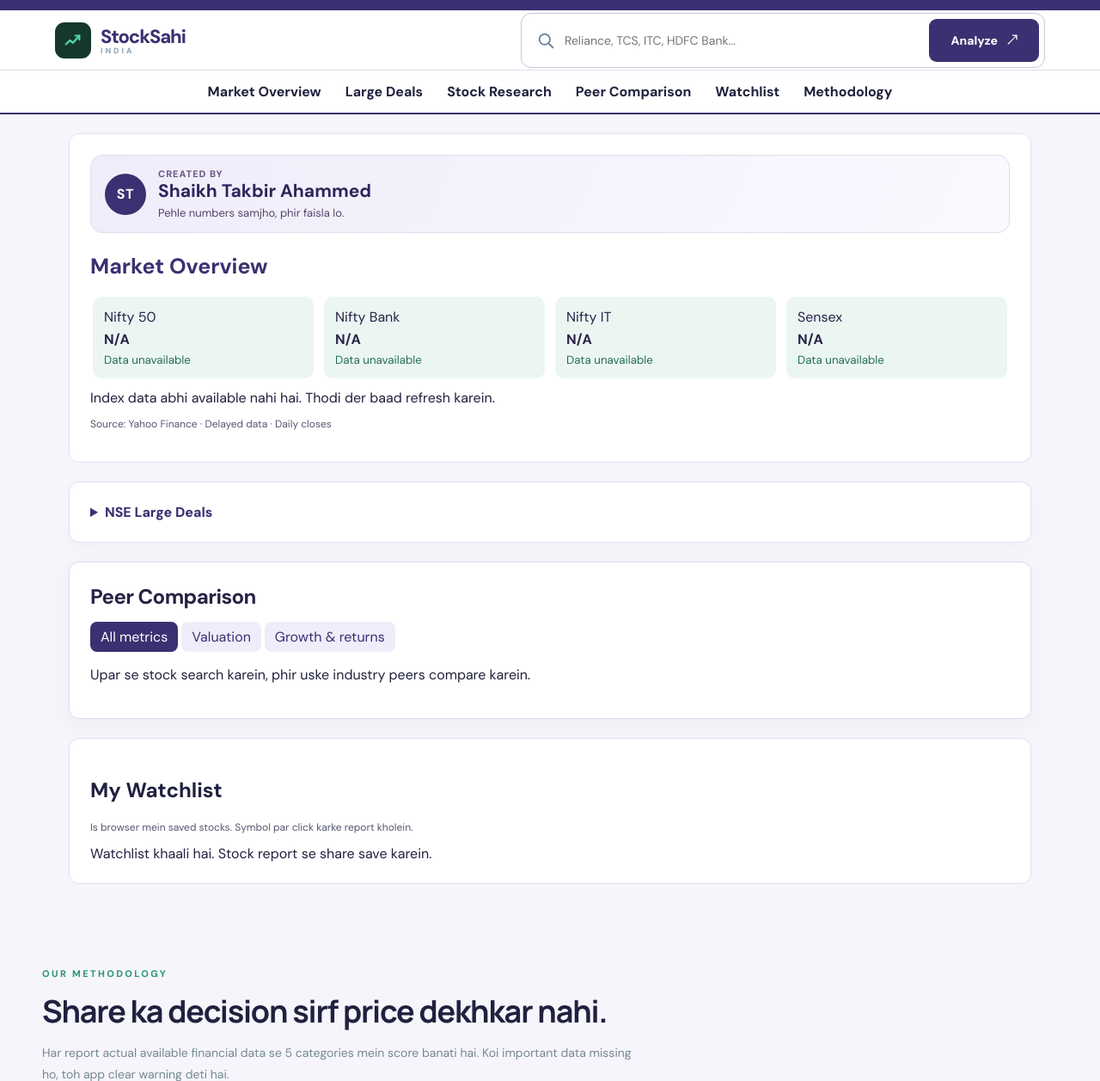
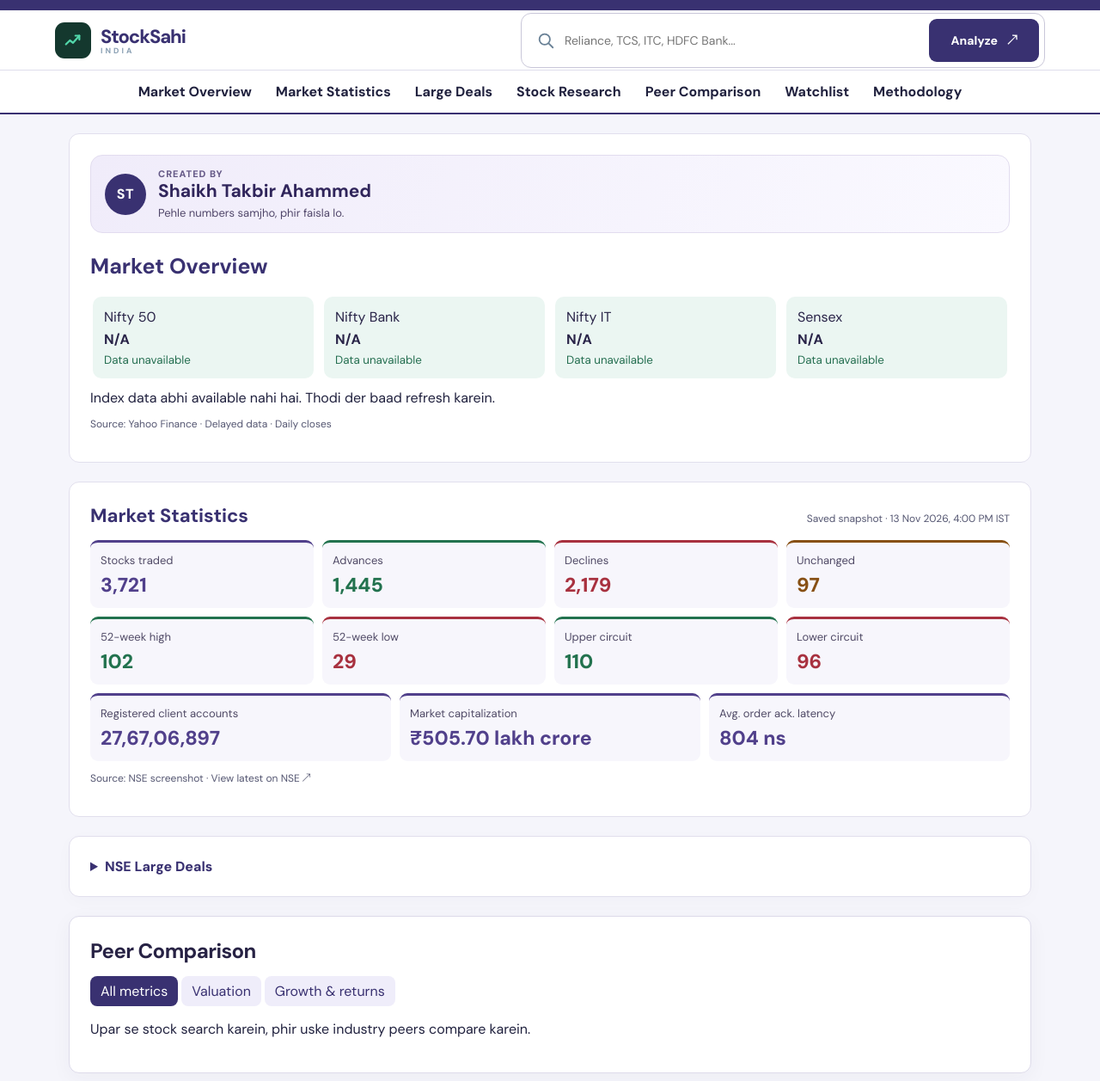
Before and after one commit to takbirahmed786-debug/Stock-sahi-india, a Flask app: page / in a window 1280 px wide. Shown: the top 1257 px of the page at 86% size. Run offline with Flask 3, Linux system fonts and the light colour scheme.

Commit message:
Add market statistics cards with dated NSE snapshot

```diff
--- a/templates/index.html
+++ b/templates/index.html
@@ -35,7 +35,7 @@
 
     </header>
 
-    <nav class="market-nav"><a href="#market-overview">Market Overview</a><a href="#nse-deals">Large Deals</a><a href="#search-form">Stock Research</a><a href="#peer-section">Peer Comparison</a><a href="#watchlist">Watchlist</a><a href="#how-it-works">Methodology</a></nav>
+    <nav class="market-nav"><a href="#market-overview">Market Overview</a><a href="#market-statistics">Market Statistics</a><a href="#nse-deals">Large Deals</a><a href="#search-form">Stock Research</a><a href="#peer-section">Peer Comparison</a><a href="#watchlist">Watchlist</a><a href="#how-it-works">Methodology</a></nav>
     <main>
       <section id="market-overview" class="market-board">
         <aside aria-label="StockSahi creator" style="display:flex;align-items:center;gap:14px;padding:14px 16px;margin:0 0 22px;background:linear-gradient(110deg,#f0ecfa,#faf9ff);border:1px solid #e2dcef;border-radius:14px">
@@ -50,6 +50,33 @@
         <div id="market-indices" class="index-strip" aria-label="Market indices"></div>
         <div id="market-detail" class="market-detail" aria-live="polite">Market data load ho raha hai…</div>
         <p class="market-source">Source: Yahoo Finance · Delayed data · Daily closes</p>
+      </section>
+      <section id="market-statistics" class="market-board" aria-labelledby="market-stat-title">
+        <style>
+          #market-statistics header{display:flex;justify-content:space-between;align-items:baseline;flex-wrap:wrap;gap:8px;margin-bottom:14px}
+          #market-statistics h2{margin:0;color:#393171;font-size:22px}
+          .market-stat-grid{display:grid;grid-template-columns:repeat(12,minmax(0,1fr));gap:10px;margin:0}
+          .market-stat-grid div{grid-column:span 3;background:#f7f6fc;border-top:3px solid var(--stat);border-radius:9px;padding:12px;min-width:0}
+          .market-stat-grid div:nth-child(n+9){grid-column:span 4}
+          .market-stat-grid dt{font-size:13px;color:#504a66}
+          .market-stat-grid dd{margin:5px 0 0;color:var(--stat);font-size:clamp(16px,2vw,23px);font-weight:800;overflow-wrap:anywhere}
+          @media(max-width:650px){.market-stat-grid div,.market-stat-grid div:nth-child(n+9){grid-column:span 6}}
+        </style>
+        <header><h2 id="market-stat-title">Market Statistics</h2><span class="market-source">Saved snapshot · 13 Nov 2026, 4:00 PM IST</span></header>
+        <dl class="market-stat-grid">
+          <div style="--stat:#51408b"><dt>Stocks traded</dt><dd>3,721</dd></div>
+          <div style="--stat:#22724e"><dt>Advances</dt><dd>1,445</dd></div>
+          <div style="--stat:#a8313f"><dt>Declines</dt><dd>2,179</dd></div>
+          <div style="--stat:#875014"><dt>Unchanged</dt><dd>97</dd></div>
+          <div style="--stat:#22724e"><dt>52-week high</dt><dd>102</dd></div>
+          <div style="--stat:#a8313f"><dt>52-week low</dt><dd>29</dd></div>
+          <div style="--stat:#22724e"><dt>Upper circuit</dt><dd>110</dd></div>
+          <div style="--stat:#a8313f"><dt>Lower circuit</dt><dd>96</dd></div>
+          <div style="--stat:#51408b"><dt>Registered client accounts</dt><dd>27,67,06,897</dd></div>
+          <div style="--stat:#51408b"><dt>Market capitalization</dt><dd>₹505.70 lakh crore</dd></div>
+          <div style="--stat:#51408b"><dt>Avg. order ack. latency</dt><dd>804 ns</dd></div>
+        </dl>
+        <p class="market-source">Source: NSE screenshot · <a href="https://www.nseindia.com/" target="_blank" rel="noopener noreferrer">View latest on NSE ↗</a></p>
       </section>
       <details id="nse-deals" class="report-card">
         <summary>NSE Large Deals</summary>
```
